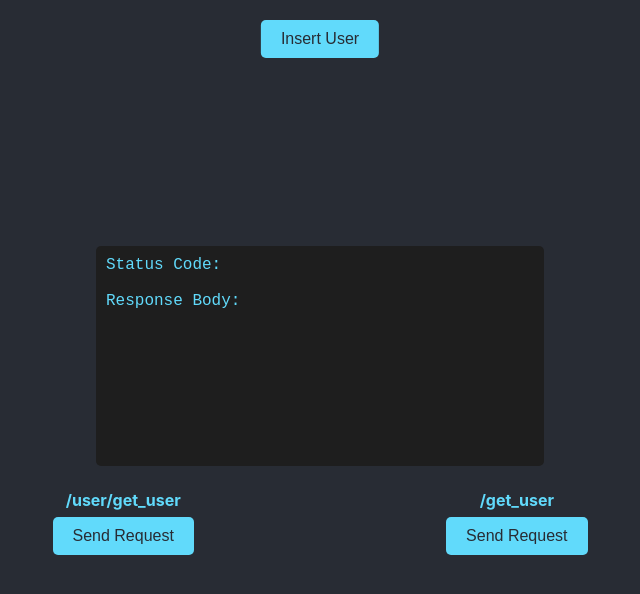
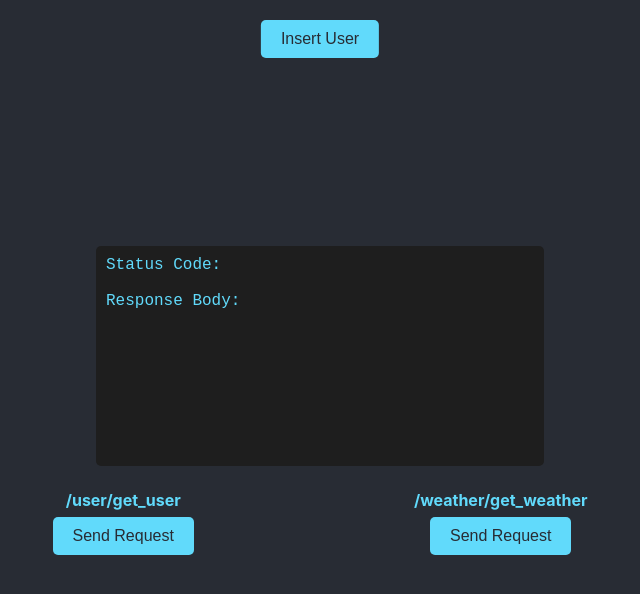
Before and after one commit to CasperKristiansson/Automated-Software-Testing-and-DevOps-DD2482, a React (Create React App) app in the folder Demo/website/: page / in a window 1280 px wide. Shown: the top 594 px of the page, without its empty margins (320-960 px from the left). Built offline with nearby package versions, Linux system fonts and the light colour scheme; the HTML template or start-up script is replaced by a standard one.

Commit message:
fix endpoint url weather

```diff
--- a/Demo/website/src/App.tsx
+++ b/Demo/website/src/App.tsx
@@ -61,13 +61,13 @@ function App() {
         <div style={{ display: 'flex', justifyContent: 'space-between', width: '100%', marginTop: '20px' }}>
           <div>
             <p style={{ marginBottom: '2px' }}>/user/get_user</p>
-            <button onClick={() => handleRequest(`https://o2i85wdpe0.execute-api.eu-north-1.amazonaws.com/dev/user/get_user?t=${new Date().getTime()}`)}>
+            <button onClick={() => handleRequest(`https://o2i85wdpe0.execute-api.eu-north-1.amazonaws.com/dev/user/get_user?`)}>
               Send Request
             </button>
           </div>
           <div>
-            <p style={{ marginBottom: '2px' }}>/get_user</p>
-            <button onClick={() => handleRequest(`https://o2i85wdpe0.execute-api.eu-north-1.amazonaws.com/dev/get_user?t=${new Date().getTime()}`)}>
+            <p style={{ marginBottom: '2px' }}>/weather/get_weather</p>
+            <button onClick={() => handleRequest(`https://o2i85wdpe0.execute-api.eu-north-1.amazonaws.com/dev/weather/get_weather`)}>
               Send Request
             </button>
           </div>
```
Also changed, not shown: 1 other file (tests, documents, lock files or other folders).
